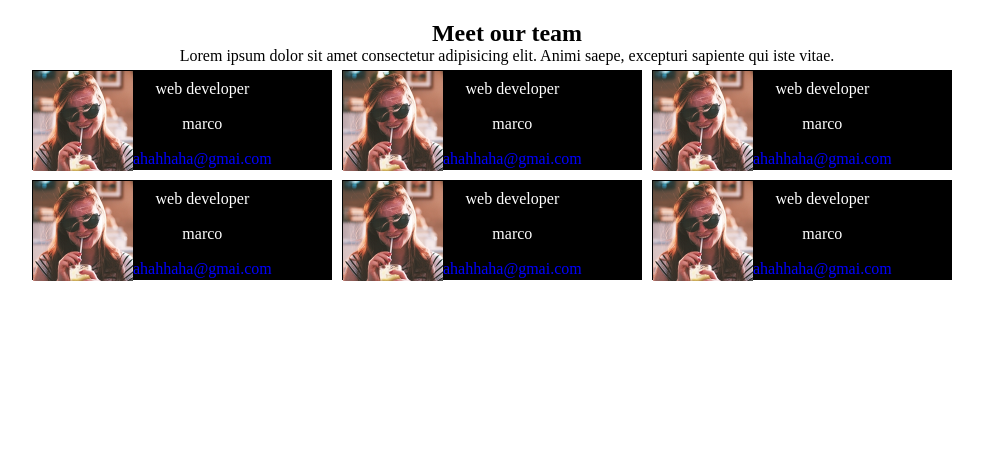
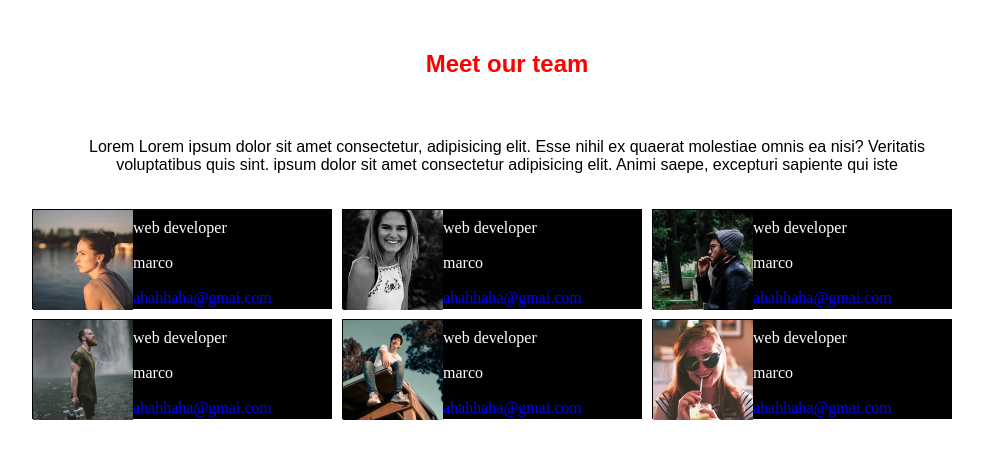
Before and after one commit to giovanni-moccaldi/html-css-float-cards, a plain HTML site: page index.html in a window 1280 px wide. Shown: the whole page, without its empty margins (133-1116 px from the left). Drawn offline with Linux system fonts and the light colour scheme.

Commit message:
almost final presentation

```diff
--- a/index.html
+++ b/index.html
@@ -6,7 +6,9 @@
     <meta http-equiv="X-UA-Compatible" content="IE=edge">
     <meta name="viewport" content="width=device-width, initial-scale=1.0">
     <title>Document</title>
+
     <link rel="stylesheet" type="text/css" href="./main.css">
+    <link rel="preconnect" href="https://fonts.googleapis.com">
 </head>
 
 <body>
@@ -14,11 +16,13 @@
         <section>
             <div class="container">
                 <h1>Meet our team</h1>
-                <p>Lorem ipsum dolor sit amet consectetur adipisicing elit. Animi saepe, excepturi sapiente qui iste
-                    vitae.</p>
+
+             <p id="intro">Lorem Lorem ipsum dolor sit amet consectetur, adipisicing elit. Esse nihil ex quaerat molestiae omnis ea nisi? Veritatis voluptatibus quis sint. ipsum dolor sit amet consectetur adipisicing elit. Animi saepe, excepturi sapiente qui iste </p>
+
+
             <div class="padre">
                 <div class="row">
-                    <img src="./female1.png" alt="">
+                    <img src="./female2.png" alt="">
 
                         <div class="description">
                             <p>web developer</p>
@@ -28,7 +32,7 @@
 
                 </div>
                 <div class="row">
-                    <img src="./female1.png" alt="">
+                    <img src="./female3.png" alt="">
 
                         <div class="description">
                             <p>web developer</p>
@@ -38,7 +42,7 @@
 
                 </div>
                 <div class="row">
-                    <img src="./female1.png" alt="">
+                    <img src="./male1.png" alt="">
 
                         <div class="description">
                             <p>web developer</p>
@@ -50,7 +54,7 @@
                     </div>
                 </div>
                 <div class="row">
-                    <img src="./female1.png" alt="">
+                    <img src="./male2.png" alt="">
 
                         <div class="description">
                             <p>web developer</p>
@@ -60,7 +64,7 @@
 
                 </div>
                 <div class="row">
-                    <img src="./female1.png" alt="">
+                    <img src="./male3.png" alt="">
 
                         <div class="description">
                             <p>web developer</p>
--- a/main.css
+++ b/main.css
@@ -7,14 +7,24 @@
     max-width: 100%;
     width: 1000px;
     padding: 20px;
-    padding-bottom: 20px;;
+    padding-bottom: 20px;
 
     margin: 0 auto;
 
 
 }
-h1,p{
+#intro{
     text-align: center;
+    padding: 30px;
+    font-family: 'DM Sans', sans-serif;
+
+
+}
+h1{
+    text-align: center;
+    padding: 30px;
+    font-family: 'Secular One', sans-serif;
+    color: red;
 }
 
 
@@ -33,15 +43,13 @@ h1,p{
 
 
 
+
+
 }
 #mail{
     color: blue;
 }
 
-.section{
-    width: calc( 100% / 3);
-    padding: 5px;
-}
 
 
 img{
```
Also changed, not shown: Screen-Float-Cards.png (added), female2.png (added), female3.png (added), male1.png (added), male2.png (added), male3.png (added).
